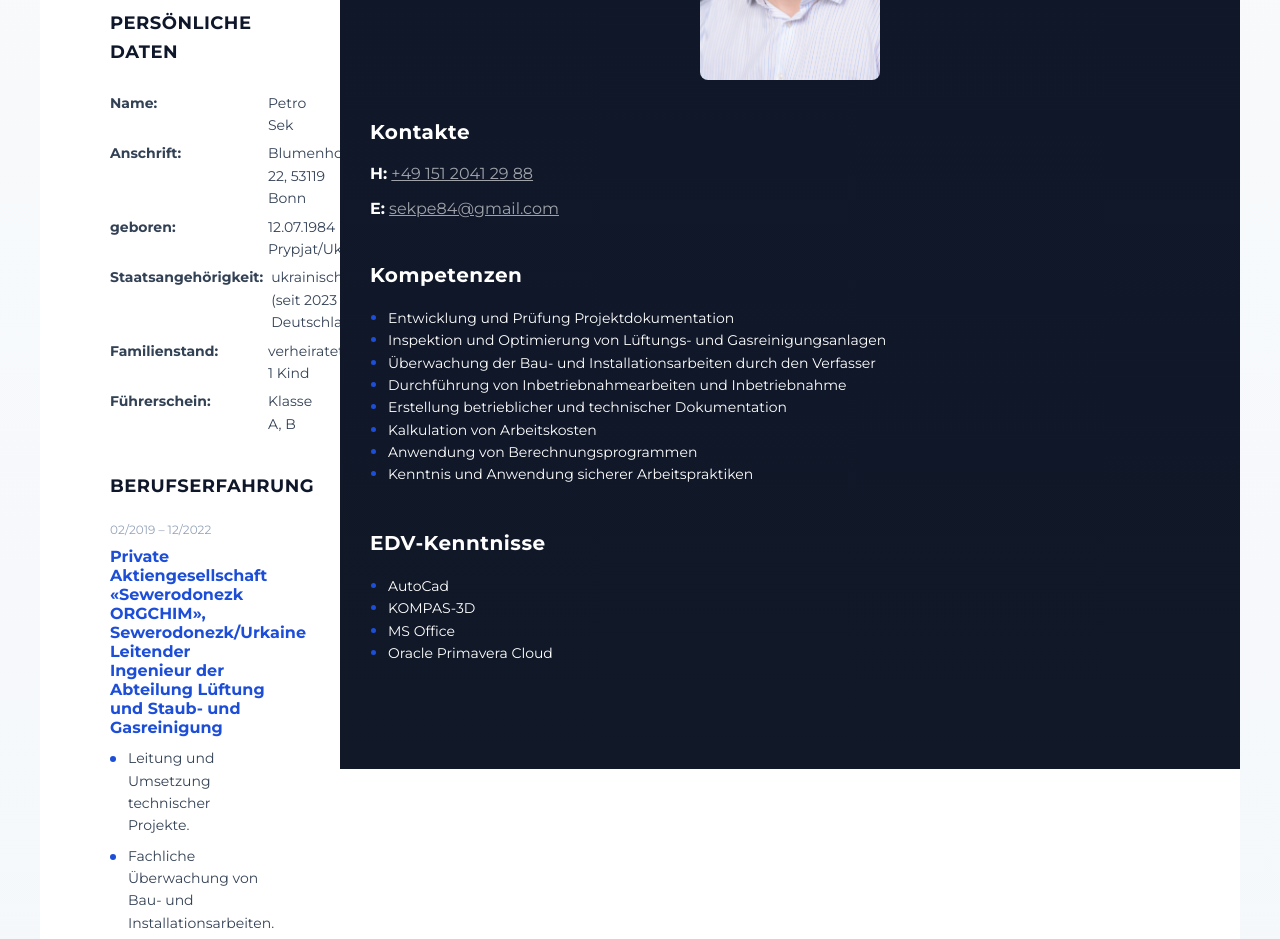
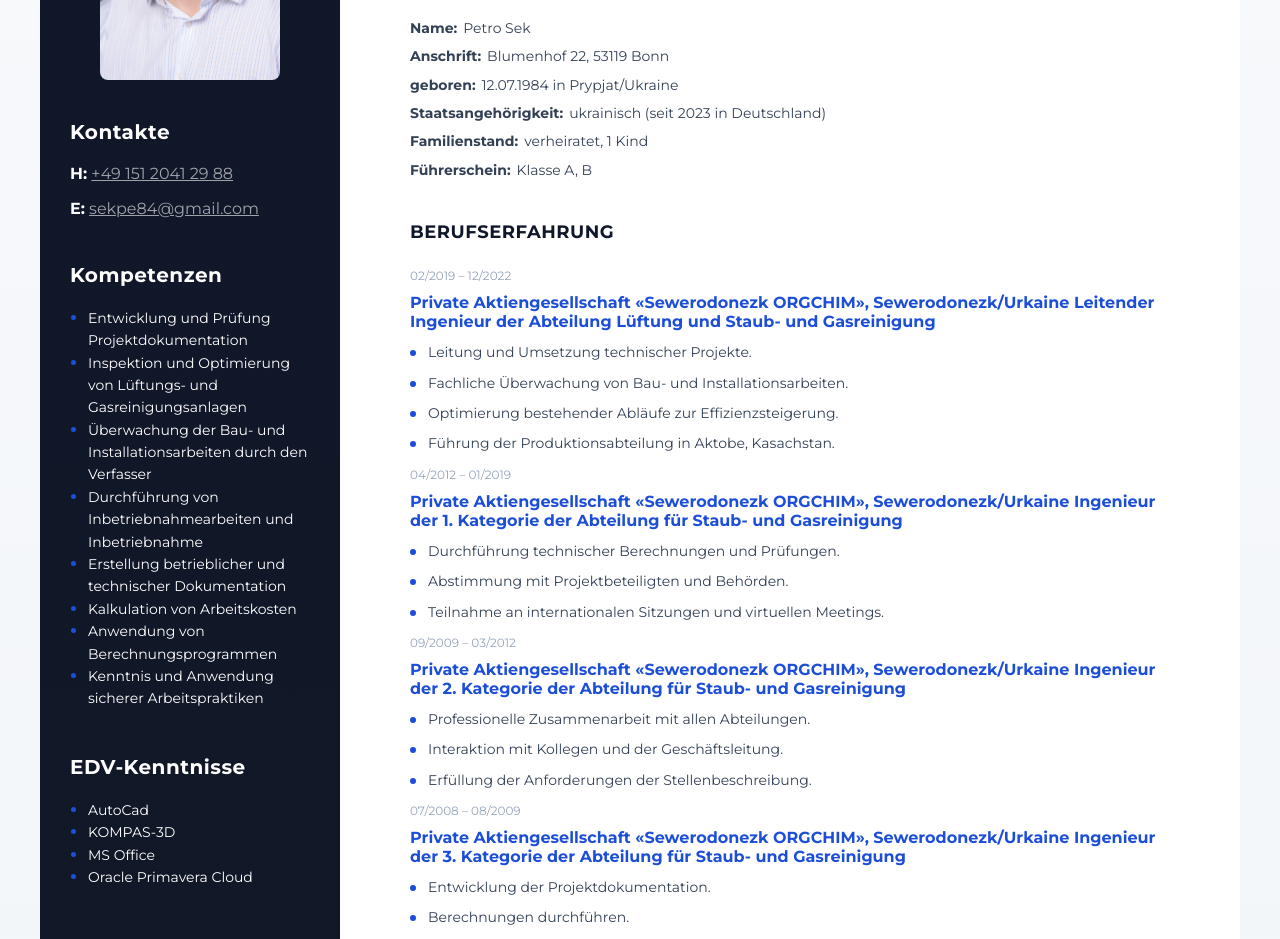
Before and after one commit to Pitt-ON/bewerbungsunterlagen, a plain HTML site: page index.html in a window 1280 px wide. Shown: the part 330-1269 px from the top of the page. Drawn offline with Linux system fonts and the light colour scheme.

Commit message:
sidebar wechseln main

```diff
--- a/index.html
+++ b/index.html
@@ -16,19 +16,60 @@
 
 <body>
     <!--Main-->
-    <main class="main conteiner">
+    <main class="main">
+        <!--Sidebar-->
+        <aside class="sidebar"> <img src="img/neu_1552.jpg" alt="Petro Sek" class="photo"> <!-- Contacts -->
+            <div class="contacts">
+                <h3 class="sidebar_title">Kontakte</h3>
+                <div>
+                    <p> <span class="contact_type">H:</span> <a class="contact_link" href="tel:+4915120412988">+49 151
+                            2041 29 88</a> </p>
+                    <p> <span class="contact_type">E:</span> <a class="contact_link"
+                            href="mailto:sekpe84@gmail.com">sekpe84@gmail.com</a> </p>
+                </div>
+            </div>
+            <!--Tech skills-->
+            <div class="tech_skills">
+                <h3 class="sidebar_title">Kompetenzen</h3>
+                <ul class="tech_skills_list">
+                    <li class="tech_skills_item"> <span class="tech_skills_text">Entwicklung und Prüfung
+                            Projektdokumentation</span></li>
+                    <li class="tech_skills_item"> <span class="tech_skills_text">Inspektion und Optimierung von
+                            Lüftungs- und Gasreinigungsanlagen</span></li>
+                    <li class="tech_skills_item"> <span class="tech_skills_text">Überwachung der Bau- und
+                            Installationsarbeiten durch den Verfasser</span></li>
+                    <li class="tech_skills_item"> <span class="tech_skills_text">Durchführung von Inbetriebnahmearbeiten
+                            und Inbetriebnahme</span></li>
+                    <li class="tech_skills_item"> <span class="tech_skills_text">Erstellung betrieblicher und
+                            technischer Dokumentation</span></li>
+                    <li class="tech_skills_item"> <span class="tech_skills_text">Kalkulation von Arbeitskosten</span>
+                    </li>
+                    <li class="tech_skills_item"> <span class="tech_skills_text">Anwendung von
+                            Berechnungsprogrammen</span></li>
+                    <li class="tech_skills_item"> <span class="tech_skills_text">Kenntnis und Anwendung sicherer
+                            Arbeitspraktiken</span></li>
+                </ul>
+            </div>
+            <!--Soft skills-->
+            <div class="soft_skills">
+                <h3 class="sidebar_title">EDV-Kenntnisse</h3>
+                <ul class="soft_skills_list">
+                    <li class="soft_skills_item"> <span class="soft_skills_text">AutoCad</span></li>
+                    <li class="soft_skills_item"> <span class="soft_skills_text">KOMPAS-3D</span></li>
+                    <li class="soft_skills_item"> <span class="soft_skills_text">MS Office</span></li>
+                    <li class="soft_skills_item"> <span class="soft_skills_text">Oracle Primavera Cloud</span></li>
+                </ul>
+            </div>
+        </aside>
         <!--Main content-->
         <div class="main_content">
             <!--About user-->
             <div class="about">
                 <h2 class="about_position">Initiativbewerbung</h2>
-
                 <h1 class="about_name">Petro Sek</h1>
-
                 <!--Persönliche Daten-->
                 <div class="persönliche_daten">
                     <h3 class="title">Persönliche Daten</h3>
-
                     <ul class="pd_list">
                         <li class="pd_list_item"><span class="pd_type">Name:</span>Petro Sek</li>
                         <li class="pd_list_item"><span class="pd_type">Anschrift:</span>Blumenhof 22, 53119 Bonn</li>
@@ -39,24 +80,19 @@
                         <li class="pd_list_item"><span class="pd_type">Führerschein:</span>Klasse A, B</li>
                     </ul>
                 </div>
-
-            </div>
-
-            <!-- Berufserfahrung -->
+            </div> <!-- Berufserfahrung -->
             <div class="work">
                 <h3 class="title">Berufserfahrung</h3>
                 <!--Company 1-->
                 <div>
                     <p class="period">02/2019 – 12/2022</p>
-                    <h4 class="organization">Private Aktiengesellschaft
-                        «Sewerodonezk ORGCHIM», Sewerodonezk/Urkaine
+                    <h4 class="organization">Private Aktiengesellschaft «Sewerodonezk ORGCHIM», Sewerodonezk/Urkaine
                         <span class="work_position">Leitender Ingenieur der Abteilung Lüftung und Staub- und
                             Gasreinigung</span>
                     </h4>
                     <ul class="work_list">
                         <li class="work_list_item">Leitung und Umsetzung technischer Projekte.</li>
-                        <li class="work_list_item">Fachliche Überwachung von Bau- und Installationsarbeiten.
-                        </li>
+                        <li class="work_list_item">Fachliche Überwachung von Bau- und Installationsarbeiten. </li>
                         <li class="work_list_item">Optimierung bestehender Abläufe zur Effizienzsteigerung.</li>
                         <li class="work_list_item">Führung der Produktionsabteilung in Aktobe, Kasachstan.</li>
                     </ul>
@@ -64,8 +100,7 @@
                 <!--Company 2-->
                 <div>
                     <p class="period">04/2012 – 01/2019</p>
-                    <h4 class="organization">Private Aktiengesellschaft
-                        «Sewerodonezk ORGCHIM», Sewerodonezk/Urkaine
+                    <h4 class="organization">Private Aktiengesellschaft «Sewerodonezk ORGCHIM», Sewerodonezk/Urkaine
                         <span class="work_position">Ingenieur der 1. Kategorie der Abteilung für Staub- und
                             Gasreinigung</span>
                     </h4>
@@ -78,8 +113,7 @@
                 <!--Company 3-->
                 <div>
                     <p class="period">09/2009 – 03/2012</p>
-                    <h4 class="organization">Private Aktiengesellschaft
-                        «Sewerodonezk ORGCHIM», Sewerodonezk/Urkaine
+                    <h4 class="organization">Private Aktiengesellschaft «Sewerodonezk ORGCHIM», Sewerodonezk/Urkaine
                         <span class="work_position">Ingenieur der 2. Kategorie der Abteilung für Staub- und
                             Gasreinigung</span>
                     </h4>
@@ -92,8 +126,7 @@
                 <!--Company 4-->
                 <div>
                     <p class="period">07/2008 – 08/2009</p>
-                    <h4 class="organization">Private Aktiengesellschaft
-                        «Sewerodonezk ORGCHIM», Sewerodonezk/Urkaine
+                    <h4 class="organization">Private Aktiengesellschaft «Sewerodonezk ORGCHIM», Sewerodonezk/Urkaine
                         <span class="work_position">Ingenieur der 3. Kategorie der Abteilung für Staub- und
                             Gasreinigung</span>
                     </h4>
@@ -106,8 +139,7 @@
                 <!--Company 5-->
                 <div>
                     <p class="period">02/2007 – 06/2008</p>
-                    <h4 class="organization">Private Aktiengesellschaft
-                        «Sewerodonezk ORGCHIM», Sewerodonezk/Urkaine
+                    <h4 class="organization">Private Aktiengesellschaft «Sewerodonezk ORGCHIM», Sewerodonezk/Urkaine
                         <span class="work_position">Ingenieur für die Einstellung und Prüfung der Abteilung für Staub-
                             und Gasreinigung</span>
                     </h4>
@@ -145,10 +177,8 @@
                 <h4 class="university">Grund- und Oberschule Nummer 14, Sewerodonezk/Ukraine</h4>
                 <ul class="pd_list">
                     <li class="pd_list_item"><span class="pd_type">Abschluss:</span>Abitur</li>
-                </ul>
-                <!-- <h4 class="department">Abschluss: Abitur</h4> -->
+                </ul> <!-- <h4 class="department">Abschluss: Abitur</h4> -->
             </div>
-
             <!--Weitere Kenntnisse-->
             <div class="w_kenntnisse">
                 <h3 class="title">Weitere Kenntnisse</h3>
@@ -156,8 +186,7 @@
                 <div>
                     <h4 class="university">IT-Kenntnisse</h4>
                     <ul class="kenntnisse_list">
-                        <li class="kenntnisse_list_item">Visual Studio Code, HTML/CSS,
-                            GitHub (gut)</li>
+                        <li class="kenntnisse_list_item">Visual Studio Code, HTML/CSS, GitHub (gut)</li>
                     </ul>
                 </div>
                 <!--Kenntnisse 2-->
@@ -170,64 +199,10 @@
                         </li>
                         <li class="sprachen_list_item"><span class="sprachen_type">Ukrainisch:</span>fließend</li>
                         <li class="sprachen_list_item"><span class="sprachen_type">Russisch:</span>Muttersprache</li>
-
                     </ul>
                 </div>
             </div>
-
-
-
         </div>
-        <!--Sidebar-->
-        <aside class="sidebar">
-            <img src="img/neu_1552.jpg" alt="Petro Sek" class="photo">
-            <!-- Contacts -->
-            <div class="contacts">
-                <h3 class="sidebar_title">Kontakte</h3>
-                <div>
-                    <p>
-                        <span class="contact_type">H:</span>
-                        <a class="contact_link" href="tel:+4915120412988">+49 151 2041 29 88</a>
-                    </p>
-                    <p>
-                        <span class="contact_type">E:</span>
-                        <a class="contact_link" href="mailto:sekpe84@gmail.com">sekpe84@gmail.com</a>
-                    </p>
-                </div>
-            </div>
-            <!--Tech skills-->
-            <div class="tech_skills">
-                <h3 class="sidebar_title">Kompetenzen</h3>
-                <ul class="tech_skills_list">
-                    <li class="tech_skills_item"> <span class="tech_skills_text">Entwicklung und Prüfung
-                            Projektdokumentation</span></li>
-                    <li class="tech_skills_item"> <span class="tech_skills_text">Inspektion und Optimierung von
-                            Lüftungs- und Gasreinigungsanlagen</span></li>
-                    <li class="tech_skills_item"> <span class="tech_skills_text">Überwachung der Bau- und
-                            Installationsarbeiten durch den Verfasser</span></li>
-                    <li class="tech_skills_item"> <span class="tech_skills_text">Durchführung von
-                            Inbetriebnahmearbeiten und Inbetriebnahme</span></li>
-                    <li class="tech_skills_item"> <span class="tech_skills_text">Erstellung betrieblicher und
-                            technischer Dokumentation</span></li>
-                    <li class="tech_skills_item"> <span class="tech_skills_text">Kalkulation von Arbeitskosten</span>
-                    </li>
-                    <li class="tech_skills_item"> <span class="tech_skills_text">Anwendung von
-                            Berechnungsprogrammen</span></li>
-                    <li class="tech_skills_item"> <span class="tech_skills_text">Kenntnis und Anwendung sicherer
-                            Arbeitspraktiken</span></li>
-                </ul>
-            </div>
-            <!--Soft skills-->
-            <div class="soft_skills">
-                <h3 class="sidebar_title">EDV-Kenntnisse</h3>
-                <ul class="soft_skills_list">
-                    <li class="soft_skills_item"> <span class="soft_skills_text">AutoCad</span></li>
-                    <li class="soft_skills_item"> <span class="soft_skills_text">KOMPAS-3D</span></li>
-                    <li class="soft_skills_item"> <span class="soft_skills_text">MS Office</span></li>
-                    <li class="soft_skills_item"> <span class="soft_skills_text">Oracle Primavera Cloud</span></li>
-                </ul>
-            </div>
-        </aside>
 
     </main>
 </body>
--- a/styles/styles.css
+++ b/styles/styles.css
@@ -3,33 +3,27 @@
 *::after {
   box-sizing: border-box;
 }
-
 body {
   font-family: "Montserrat", sans-serif;
   margin: 0;
   background: linear-gradient(to bottom, #f8fafc, #eef2f7);
-}
-
-/* ===== Layout ===== */
-
+} /* ===== Layout ===== */
 .main {
   display: grid;
-  grid-template-columns: 300px 1fr;
+  grid-template-columns: minmax(260px, 300px) 1fr;
   max-width: 1200px;
   margin: 80px auto;
   background: #ffffff;
+  min-width: 0;
 }
-
 .main_content {
   padding: 70px;
-}
-
-/* ===== About ===== */
-
+  min-width: 0;
+  overflow-wrap: break-word;
+} /* ===== About ===== */
 .about {
   margin-bottom: 40px;
 }
-
 .about_position {
   font-weight: 600;
   font-size: 20px;
@@ -37,44 +31,33 @@ body {
   color: #64748b;
   margin-bottom: 25px;
 }
-
 .about_name {
   font-weight: 700;
   font-size: 38px;
   line-height: 46px;
   margin-bottom: 25px;
   letter-spacing: -0.5px;
-}
-
-/* ===== Persönliche Daten ===== */
-
+} /* ===== Persönliche Daten ===== */
 .persönliche_daten {
   font-size: 14px;
   line-height: 1.6;
   color: #334155;
 }
-
 .pd_list {
   list-style: none;
   padding: 0;
   margin: 0;
 }
-
 .pd_list_item {
-  display: flex;
-  gap: 8px;
   margin-bottom: 6px;
-  align-items: flex-start;
+  line-height: 1.6;
+  word-break: break-word;
 }
-
 .pd_type {
-  flex-shrink: 0;
-  min-width: 150px;
   font-weight: 600;
+  margin-right: 6px;
 }
-
 /* ===== Section titles ===== */
-
 .title {
   font-weight: 700;
   font-size: 18px;
@@ -83,27 +66,22 @@ body {
   color: #0f172a;
   margin-bottom: 25px;
 }
-
 /* ===== Work & Education ===== */
-
 .work,
 .bildungsweg,
 .w_kenntnisse {
   margin-bottom: 60px;
 }
-
 .work + .work,
 .bildungsweg + .bildungsweg {
   padding-top: 40px;
   border-top: 1px solid #e2e8f0;
 }
-
 .period {
   font-size: 12px;
   color: #94a3b8;
   margin-bottom: 10px;
 }
-
 .organization,
 .university {
   font-weight: 700;
@@ -112,31 +90,25 @@ body {
   margin: 10px 0;
   transition: opacity 0.2s ease;
 }
-
 .organization:hover {
   opacity: 0.8;
 }
-
 .work_position {
   font-weight: 700;
   font-size: 16px;
   margin-bottom: 10px;
 }
-
 .department {
   font-weight: 700;
   font-size: 14px;
   margin-bottom: 20px;
 }
-
 /* ===== Lists ===== */
-
 .work_list {
   list-style: none;
   padding: 0;
   margin: 0;
 }
-
 .work_list_item {
   position: relative;
   padding-left: 18px;
@@ -145,7 +117,6 @@ body {
   line-height: 1.6;
   color: #334155;
 }
-
 .work_list_item::before {
   content: "";
   position: absolute;
@@ -156,27 +127,26 @@ body {
   background-color: #1d4ed8;
   border-radius: 50%;
 }
-
 .kenntnisse_list,
 .sprachen_list {
   list-style: none;
   padding: 0;
 }
-
 .kenntnisse_list_item,
 .sprachen_list_item {
   font-size: 14px;
   line-height: 1.6;
   color: #334155;
 }
-
+.sprachen_type {
+  font-weight: 600;
+  margin-right: 6px;
+}
 /* ===== Sidebar ===== */
-
 .sidebar {
   background: linear-gradient(180deg, #0f172a, #111827);
   padding: 60px 30px;
 }
-
 .photo {
   width: 100%;
   max-width: 180px;
@@ -185,13 +155,11 @@ body {
   margin: 0 auto 40px auto;
   border-radius: 8px;
 }
-
 .contacts,
 .tech_skills,
 .soft_skills {
   margin-bottom: 45px;
 }
-
 .sidebar_title {
   color: #ffffff;
   font-weight: 700;
@@ -199,79 +167,60 @@ body {
   margin-bottom: 20px;
   letter-spacing: 0.5px;
 }
-
 .contact_type {
   font-weight: 600;
   color: #ffffff;
 }
-
 .contact_link {
   color: #ffffff;
   opacity: 0.6;
   transition: opacity 0.2s ease;
 }
-
 .contact_link:hover {
   opacity: 1;
 }
-
 .tech_skills_list,
 .soft_skills_list {
   padding-left: 18px;
   color: #ffffff;
 }
-
 .tech_skills_item,
 .soft_skills_item {
   color: #1d4ed8;
 }
-
 .tech_skills_text,
 .soft_skills_text {
   color: #ffffff;
   font-size: 14px;
   line-height: 1.6;
-}
-
-/* ===== Responsive ===== */
-
+} /* ===== Responsive ===== */
 @media (max-width: 992px) {
   .main {
     grid-template-columns: 1fr;
   }
-
   .main_content {
     padding: 40px;
   }
-
   .sidebar {
     position: static;
   }
 }
-
 @media (min-width: 992px) {
   .sidebar {
     position: sticky;
-    top: 40px;
-    height: fit-content;
+    top: 80px;
+    align-self: start;
   }
 }
-
 @media (max-width: 600px) {
   .main_content {
     padding: 25px;
   }
-
   .about_name {
     font-size: 30px;
     line-height: 38px;
   }
-
   .about_position {
     font-size: 18px;
   }
-
-  .pd_list_item {
-    grid-template-columns: 120px 1fr;
-  }
 }
```
